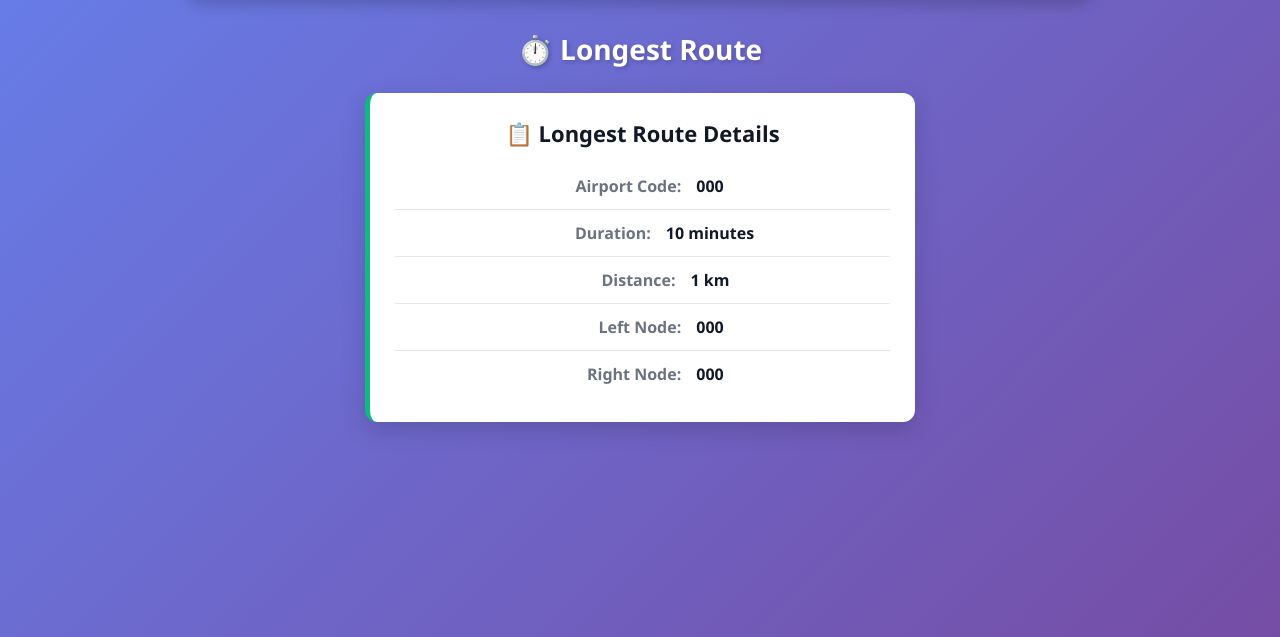
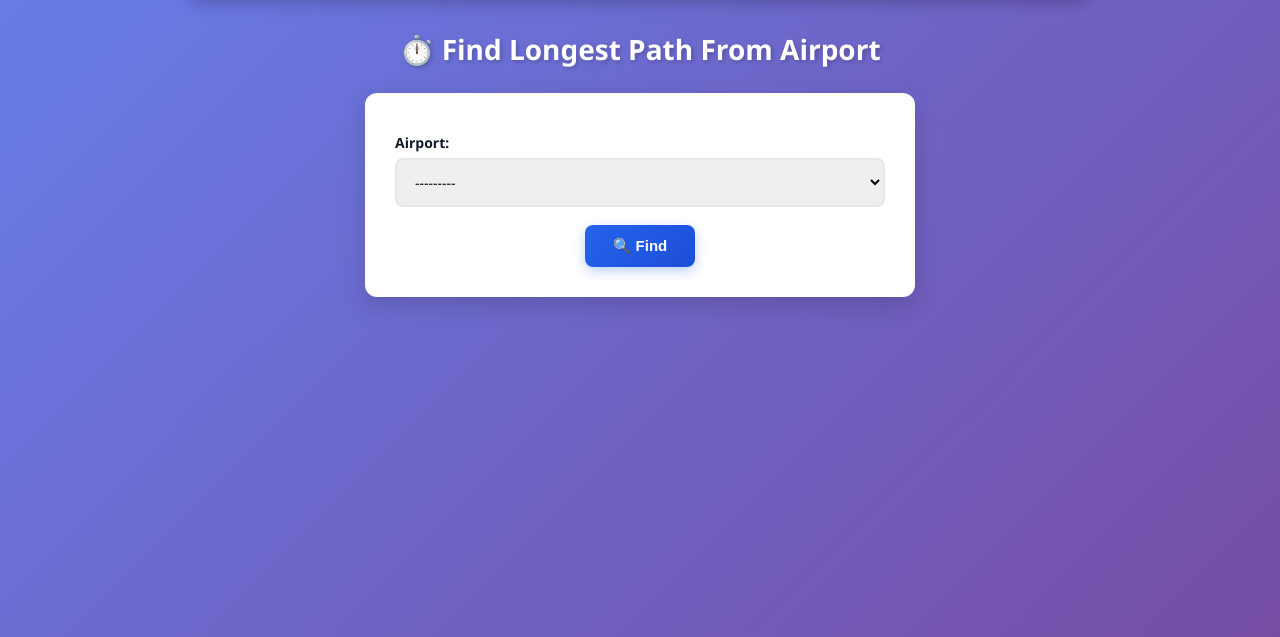
Before and after one commit to MUHAMMED-AZKIYAH-TP/Flight-Routes-System, a Django app: page /longest/ in a window 1280 px wide. Shown: the part 88-725 px from the top of the page. Run offline with Django 5.2, Linux system fonts and the light colour scheme; tables that the repository leaves empty hold one stand-in row (values such as "Sample post").

Commit message:
i have change some updates in my code

```diff
--- a/routes/forms.py
+++ b/routes/forms.py
@@ -12,3 +12,6 @@ class NthNodeForm(forms.Form):
     root = forms.ModelChoiceField(queryset=Airport.objects.all())
     direction = forms.ChoiceField(choices=[("left", "Left"), ("right", "Right")])
     n = forms.IntegerField(min_value=1)
+
+class LongestRouteForm(forms.Form):
+    airport = forms.ModelChoiceField(queryset=Airport.objects.all())
--- a/routes/views.py
+++ b/routes/views.py
@@ -1,7 +1,7 @@
 from django.shortcuts import render
-from .forms import AirportRouteForm, NthNodeForm
+from .forms import AirportRouteForm, NthNodeForm , LongestRouteForm
 from .models import AirportRoute
-from .services import find_nth_node
+from .services import find_nth_node, find_longest_path
 
 
 def add_route(request):
@@ -26,8 +26,23 @@ def nth_node(request):
 
 
 def longest_route(request):
-    route = AirportRoute.objects.order_by("-duration_min").first()
-    return render(request, "routes/longest.html", {"route": route})
+    form = LongestRouteForm(request.POST or None)
+    node = None
+    duration = None
+
+    if form.is_valid():
+        airport = form.cleaned_data["airport"]
+        node, duration = find_longest_path(airport)
+
+    return render(
+        request,
+        "routes/longest.html",
+        {
+            "form": form,
+            "node": node,
+            "duration": duration,
+        }
+    )
 
 
 def shortest_route(request):
--- a/templates/routes/longest.html
+++ b/templates/routes/longest.html
@@ -1,37 +1,27 @@
 {% extends "base/base.html" %}
 {% block title %}Longest Route - Flight Routes System{% endblock %}
 {% block content %}
-<h2>⏱️ Longest Route</h2>
+<h2>⏱️ Find Longest Path From Airport</h2>
 
-{% if route %}
+<form method="post">
+    {% csrf_token %}
+    {{ form.as_p }}
+    <button type="submit">🔍 Find</button>
+</form>
+
+{% if node %}
     <div class="result-box">
-        <h3>📋 Longest Route Details</h3>
+        <h3>📋 Longest Path Details</h3>
         <div class="result-item">
-            <span class="result-label">Airport Code:</span>
-            <span class="result-value">{{ route.airport.code }}</span>
+            <span class="result-label">Longest Node:</span>
+            <span class="result-value">{{ node.code }}</span>
         </div>
         <div class="result-item">
-            <span class="result-label">Duration:</span>
-            <span class="result-value">{{ route.duration_min }} minutes</span>
+            <span class="result-label">Total Duration:</span>
+            <span class="result-value">{{ duration }} minutes</span>
         </div>
-        <div class="result-item">
-            <span class="result-label">Distance:</span>
-            <span class="result-value">{{ route.distance_km }} km</span>
-        </div>
-        {% if route.left %}
-        <div class="result-item">
-            <span class="result-label">Left Node:</span>
-            <span class="result-value">{{ route.left.code }}</span>
-        </div>
-        {% endif %}
-        {% if route.right %}
-        <div class="result-item">
-            <span class="result-label">Right Node:</span>
-            <span class="result-value">{{ route.right.code }}</span>
-        </div>
-        {% endif %}
     </div>
-{% else %}
-    <div class="no-data">🗂️ No route data available</div>
+{% elif request.method == "POST" %}
+    <div class="no-data">❌ No path found</div>
 {% endif %}
 {% endblock %}
```
Also changed, not shown: routes/services.py (+43 -0 lines).
